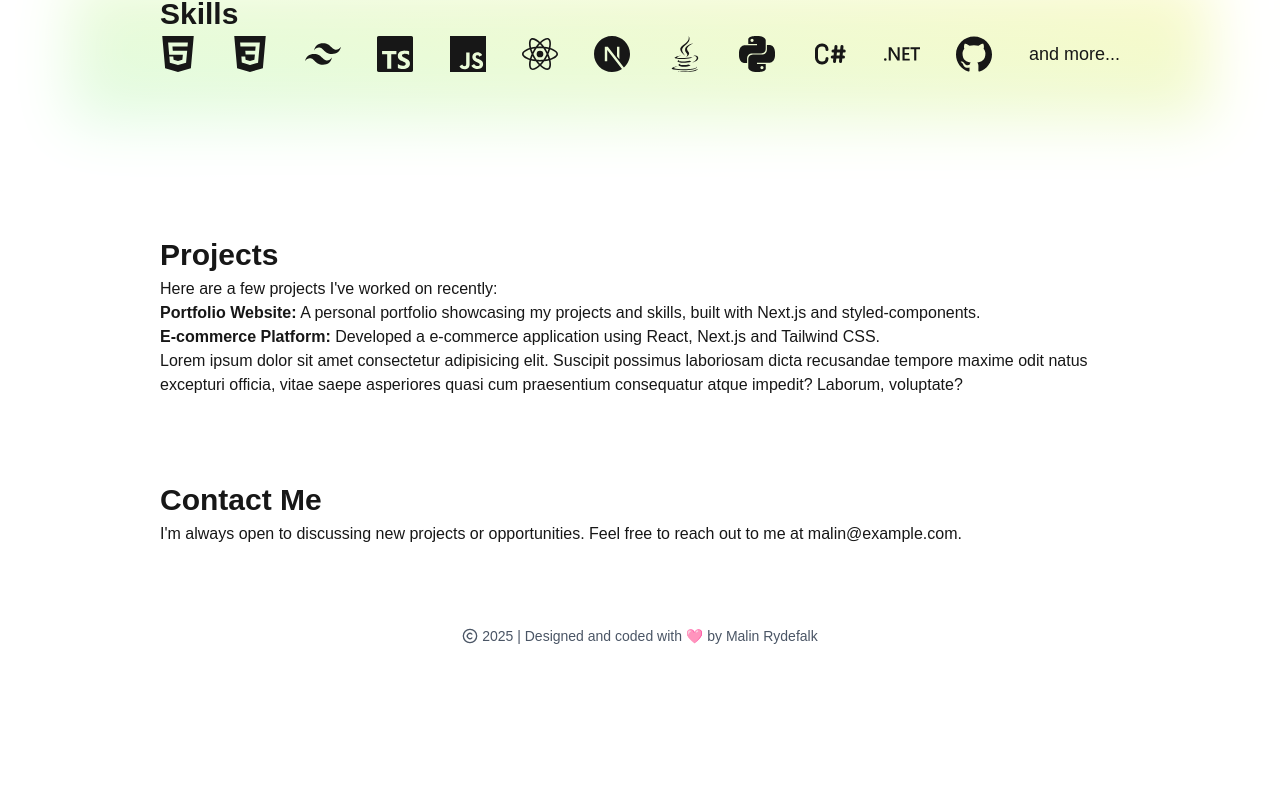
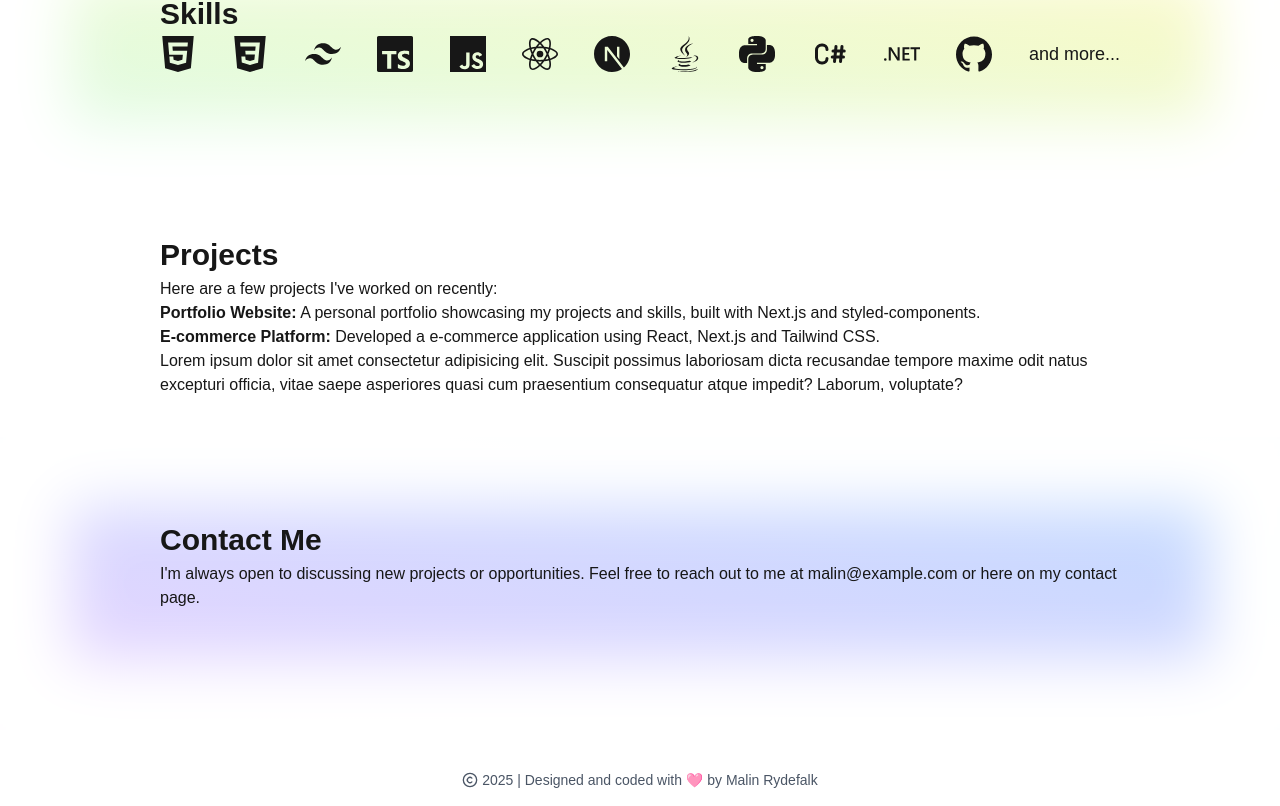
Before and after one commit to malpisen/nextjs-portfolio, a Next.js app: page / in a window 1280 px wide. Shown: the part 928-1734 px from the top of the page. Before the commit the page ends 1590 px from the top, so only its background shows below. Built offline with nearby package versions, Linux system fonts and the light colour scheme.

Commit message:
added contact section on landing page

```diff
--- a/src/app/page.tsx
+++ b/src/app/page.tsx
@@ -1,7 +1,8 @@
 import Hero from "@/components/sections/hero";
 import Skills from "@/components/sections/skills";
+import Link from "next/link";
 
-export default function Home() {
+export default function HomePage() {
   return (
     <main className="content-grid">
       <Hero />
@@ -47,13 +48,17 @@ export default function Home() {
           </li>
         </ul>
       </section>
-      <section className="my-10">
-        <h2>Contact Me</h2>
-        <p>
-          I'm always open to discussing new projects or opportunities. Feel free
-          to reach out to me at{" "}
-          <a href="mailto:malin@example.com">malin@example.com</a>.
-        </p>
+      <section className="full-width relative overflow-hidden pt-20 pb-30">
+        <div className="full-width absolute inset-0 inset-shadow-[0_0_60px_70px_white] bg-gradient-to-bl from-blue-200 to-purple-200" />
+        <div className="relative">
+          <h2>Contact Me</h2>
+          <p>
+            I'm always open to discussing new projects or opportunities. Feel
+            free to reach out to me at
+            <a href="mailto:malin@example.com"> malin@example.com</a> or
+            <Link href={"/contact"}> here on my contact page</Link>.
+          </p>
+        </div>
       </section>
     </main>
   );
```
